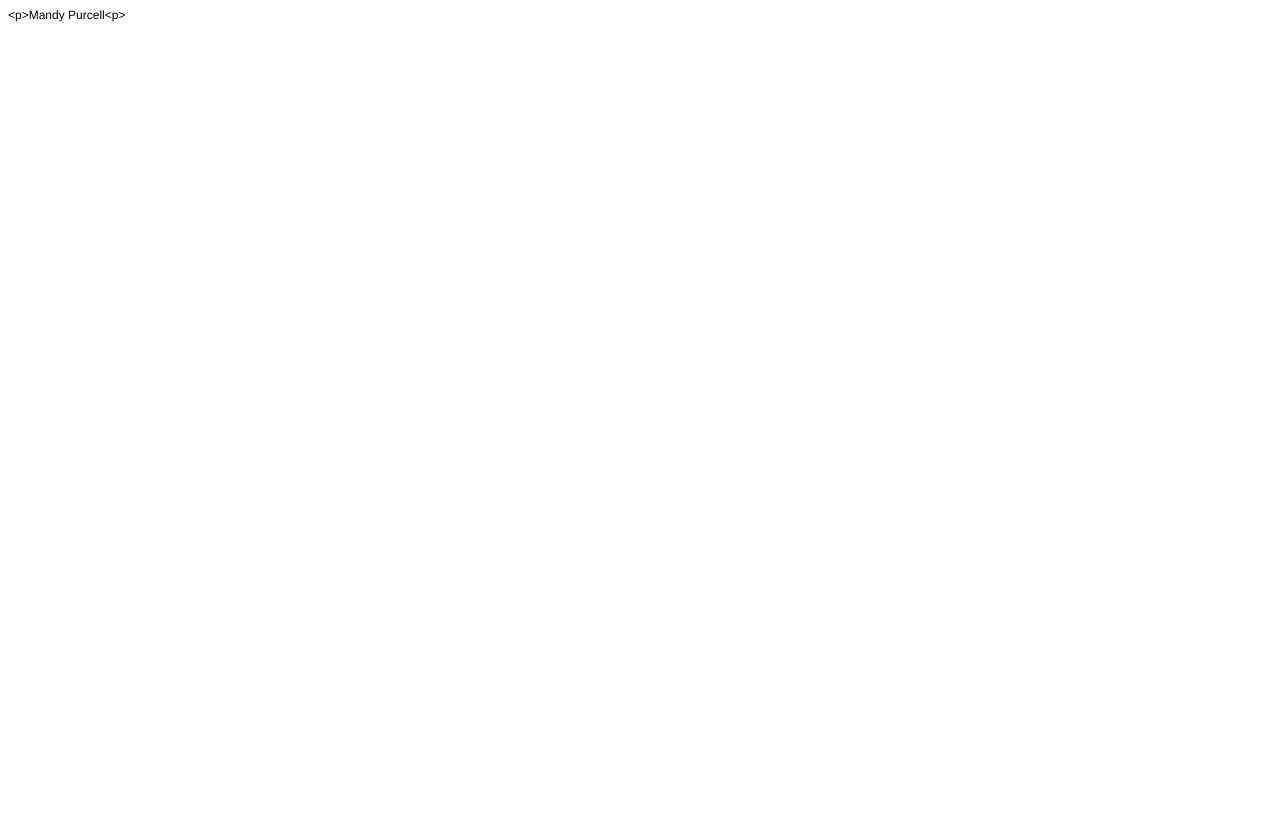
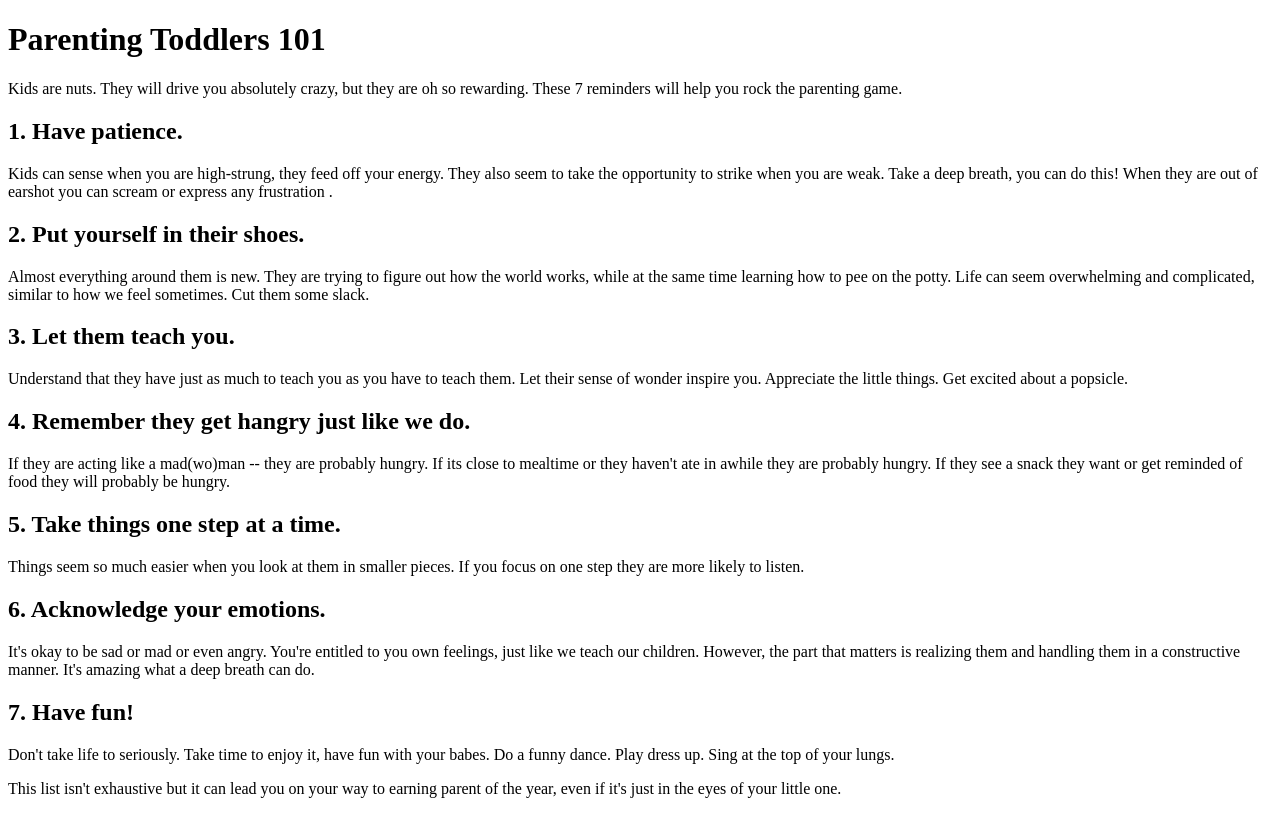
Before and after one commit to zoelzer220/html-me-something, a plain HTML site: page index.html in a window 1280 px wide. Drawn offline with Linux system fonts and the light colour scheme.

Commit message:
All the copy.

```diff
--- a/index.html
+++ b/index.html
@@ -1,16 +1,36 @@
-<!DOCTYPE html PUBLIC "-//W3C//DTD HTML 4.01//EN" "http://www.w3.org/TR/html4/strict.dtd">
+<!DOCTYPE html>
 <html>
-<head>
-  <meta http-equiv="Content-Type" content="text/html; charset=utf-8">
-  <meta http-equiv="Content-Style-Type" content="text/css">
-  <title></title>
-  <meta name="Generator" content="Cocoa HTML Writer">
-  <meta name="CocoaVersion" content="1671.6">
-  <style type="text/css">
-    p.p1 {margin: 0.0px 0.0px 0.0px 0.0px; font: 12.0px Helvetica}
-  </style>
-</head>
-<body>
-<p class="p1">&lt;p&gt;Mandy Purcell&lt;p&gt;</p>
-</body>
+
+  <head>
+    <title>Parenting 101</title>
+  </head>
+  <body>
+    <h1>Parenting Toddlers 101</h1>
+    <p>Kids are nuts. They will drive you absolutely crazy, but they are oh so rewarding. These 7 reminders will help you rock the parenting game.</p>
+
+    <h2>1. Have patience.</h2>
+    <p>Kids can sense when you are high-strung, they feed off your energy. They also seem to take the opportunity to strike when you are weak. Take a deep breath, you can do this! When they are out of earshot you can scream or express any frustration .</p>
+
+    <h2>2. Put yourself in their shoes.</h2>
+    <p>Almost everything around them is new. They are trying to figure out how the world works, while at the same time learning how to pee on the potty. Life can seem overwhelming and complicated, similar to how we feel sometimes. Cut them some slack.</p>
+
+    <h2>3. Let them teach you.</h2>
+    <p>Understand that they have just as much to teach you as you have to teach them. Let their sense of wonder inspire you. Appreciate the little things. Get excited about a popsicle.</p>
+
+    <h2>4. Remember they get hangry just like we do.</h2>
+    <p>If they are acting like a mad(wo)man -- they are probably hungry. If its close to mealtime or they haven't ate in awhile they are probably hungry. If they see a snack they want or get reminded of food they will probably be hungry.</p>
+
+    <h2>5. Take things one step at a time.</h2>
+    <p>Things seem so much easier when you look at them in smaller pieces. If you focus on one step they are more likely to listen.</p>
+
+    <h2>6. Acknowledge your emotions.</h2>
+    <p>It's okay to be sad or mad or even angry. You're entitled to you own feelings, just like we teach our children. However, the part that matters is realizing them and handling them in a constructive manner. It's amazing what a deep breath can do.</p>
+
+    <h2>7. Have fun!</h2>
+    <p>Don't take life to seriously. Take time to enjoy it, have fun with your babes. Do a funny dance. Play dress up. Sing at the top of your lungs.</p>
+
+
+
+    <p>This list isn't exhaustive but it can lead you on your way to earning parent of the year, even if it's just in the eyes of your little one.</p>
+  </body>
 </html>
```
